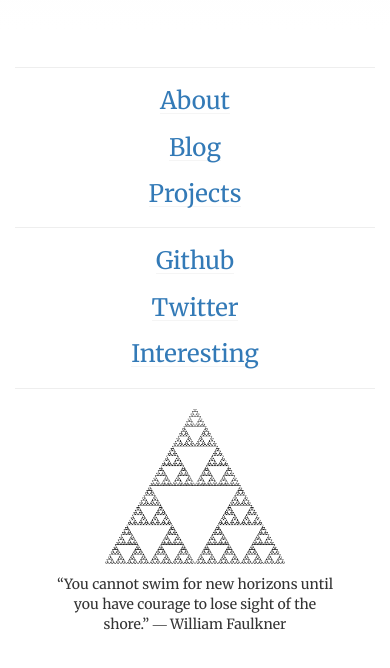
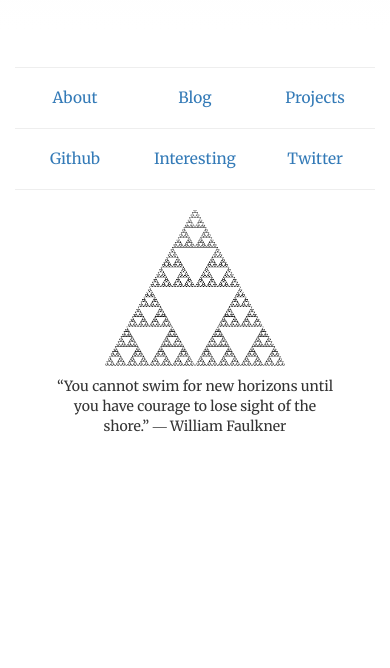
Before and after one commit to coffeeexistence/johnanthony-dev.com, a plain HTML site: page index.html in a window 390 px wide. Shown: the part 172-840 px from the top of the page. Drawn offline with nearby package versions, Linux system fonts and the light colour scheme.

Commit message:
3 column structure is now preserved down to 305px

```diff
--- a/index.html
+++ b/index.html
@@ -55,17 +55,17 @@
 
 		    <div class="container">
 			  <div class="row vdivide">
-			    <div class="col-sm-4 text-center main-col">
+			    <div class="col-xs-4 text-center main-col">
 			    	<a href="about.html">
 			    		<h3>About</h3>
 			    	</a>
 			    </div>
-			    <div class="col-sm-4 text-center main-col">
+			    <div class="col-xs-4 text-center main-col">
 			    	<a href="http://johnanthony-dev.com/blog/">
 			   			<h3>Blog</h3>
 			   		</a>
 			   	</div>
-			   	<div class="col-sm-4 text-center">
+			   	<div class="col-xs-4 text-center main-col">
 			    	<a href="projects.html">
 			   			<h3>Projects</h3>
 			   		</a>
@@ -77,21 +77,23 @@
 			<div class="container ">
 			  <div class="row vdivide ">
 
-			  	<div class="col-sm-4 text-center main-col">
+			  	<div class="col-xs-4 text-center main-col ">
 			    	<a href="https://github.com/coffeeexistence">
 			    		<h3>Github</h3>
 			    	</a>
 			    </div>
-			    <div class="col-sm-4 text-center main-col">
+
+			    <div class="col-xs-4 text-center main-col">
+			    	<a href="interesting.html">
+			   			<h3>Interesting</h3>
+			   		</a>
+			   	</div>
+			    <div class="col-xs-4 text-center main-col">
 			    	<a href="https://twitter.com/coffeeexistence">
 			   			<h3>Twitter</h3>
 			   		</a>
 			   	</div>
-			   	<div class="col-sm-4 text-center">
-			    	<a href="interesting.html">
-			   			<h3>Interesting</h3>
-			   		</a>
-			   	</div>
+
 
 			  </div>
 			</div>
--- a/style.css
+++ b/style.css
@@ -4,6 +4,9 @@
 	font-family: 'Merriweather', serif;
 }
 
+body {
+	min-width: 305px;
+}
 
 
 #quote{
@@ -139,6 +142,8 @@ max-width: 100%;
 background: #fddfde;
 }
 
+/*
+
 @media only screen and (max-width: 767px) {
 	.main-col{
 		padding-bottom: 20px;
@@ -149,3 +154,12 @@ background: #fddfde;
     	border-bottom-color: rgb(245, 245, 245);
 	}
 }
+
+*/
+@media only screen and (max-width: 490px) {
+	.main-col a h3 {font-size: 150%;}
+}
+
+@media only screen and (max-width: 450px) {
+	.main-col a h3 {font-size: 110%;}
+}
```
